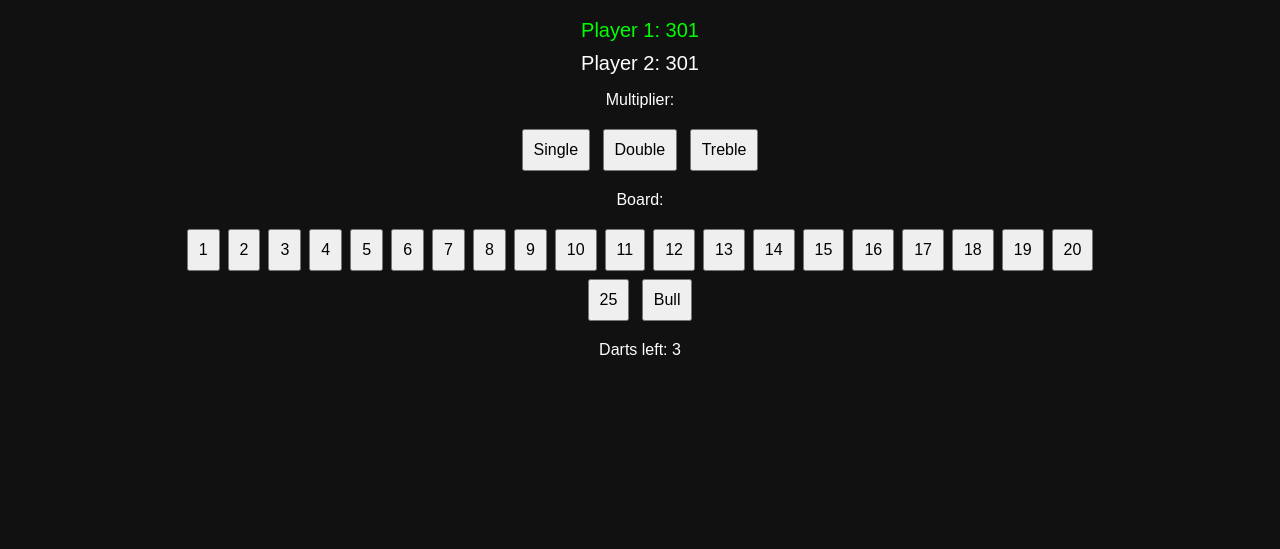
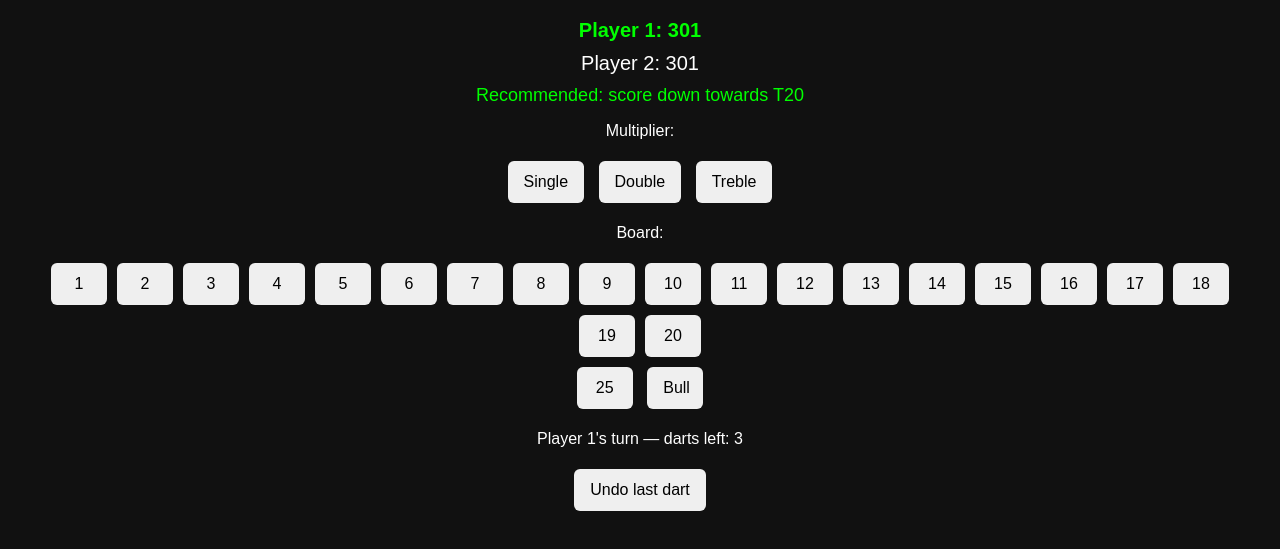
Before and after one commit to j2trappy5/darts-counter, a plain HTML site: page index.html in a window 1280 px wide. Both pictures are taken after a click on the button "301". Shown: the part 89-638 px from the top of the page. Drawn offline with Linux system fonts and the light colour scheme.

Commit message:
Update index.html

```diff
--- a/index.html
+++ b/index.html
@@ -6,10 +6,13 @@
   <title>Darts Calculator (2 Players)</title>
   <style>
     body { font-family: Arial, sans-serif; background:#111; color:#fff; text-align:center; padding:20px; }
-    button { margin:4px; padding:10px; font-size:16px; }
+    button { margin:5px; padding:12px 16px; font-size:16px; cursor:pointer; border-radius:6px; border:none; }
+    button:active { transform: scale(0.95); background:#444; }
     .player { margin:10px 0; font-size:20px; }
-    .active { color:#0f0; }
-    .finish { font-size:16px; color:#0f0; }
+    .active { color:#0f0; font-weight:bold; }
+    .finish { font-size:18px; color:#0f0; margin-top:10px; }
+    .board button { width:56px; }
+    input { padding:8px; font-size:16px; margin:5px; }
   </style>
 </head>
 <body>
@@ -17,14 +20,19 @@
 <h1>Darts Calculator</h1>
 
 <div id="setup">
+  <p>Player names:</p>
+  <input id="name1" placeholder="Player 1 name">
+  <input id="name2" placeholder="Player 2 name">
+
   <p>Select game:</p>
   <button onclick="startGame(301)">301</button>
   <button onclick="startGame(501)">501</button>
 </div>
 
 <div id="game" style="display:none;">
-  <div id="p1" class="player active"></div>
+  <div id="p1" class="player"></div>
   <div id="p2" class="player"></div>
+
   <div id="finish" class="finish"></div>
 
   <p>Multiplier:</p>
@@ -33,7 +41,7 @@
   <button onclick="setMult(3)">Treble</button>
 
   <p>Board:</p>
-  <div>
+  <div class="board">
     <script>
       for (let i = 1; i <= 20; i++) {
         document.write(`<button onclick=\"throwDart(${i})\">${i}</button>`);
@@ -44,21 +52,37 @@
     <button onclick="throwBull(50)">Bull</button>
   </div>
 
-  <p id="turnInfo">Darts left: 3</p>
+  <p id="turnInfo"></p>
+  <button onclick="undoLast()">Undo last dart</button>
 </div>
 
 <script>
 let scores = [0, 0];
+let names = ["Player 1", "Player 2"];
 let currentPlayer = 0;
 let dartsLeft = 3;
 let multiplier = 1;
+let history = [];
+let startScore = 501;
 
 function startGame(start) {
+  startScore = start;
+  names[0] = document.getElementById('name1').value || 'Player 1';
+  names[1] = document.getElementById('name2').value || 'Player 2';
   scores = [start, start];
   currentPlayer = 0;
   dartsLeft = 3;
+  history = [];
   document.getElementById('setup').style.display = 'none';
   document.getElementById('game').style.display = 'block';
+  update();
+}
+
+function resetGame() {
+  scores = [startScore, startScore];
+  currentPlayer = 0;
+  dartsLeft = 3;
+  history = [];
   update();
 }
 
@@ -76,14 +100,11 @@ function throwBull(val) {
 function applyScore(points) {
   if (dartsLeft === 0) return;
 
+  history.push({ scores: [...scores], player: currentPlayer, darts: dartsLeft });
+
   let newScore = scores[currentPlayer] - points;
 
-  if (newScore < 0 || newScore === 1) {
-    endTurn();
-    return;
-  }
-
-  if (newScore === 0 && points % 2 !== 0) {
+  if (newScore < 0 || newScore === 1 || (newScore === 0 && points % 2 !== 0)) {
     endTurn();
     return;
   }
@@ -92,7 +113,8 @@ function applyScore(points) {
   dartsLeft--;
 
   if (scores[currentPlayer] === 0) {
-    alert(`Player ${currentPlayer + 1} wins!`);
+    alert(names[currentPlayer] + ' wins!');
+    resetGame();
     return;
   }
 
@@ -106,30 +128,94 @@ function endTurn() {
   update();
 }
 
+function undoLast() {
+  if (history.length === 0) return;
+  let last = history.pop();
+  scores = last.scores;
+  currentPlayer = last.player;
+  dartsLeft = last.darts;
+  update();
+}
+
 function update() {
-  document.getElementById('p1').innerText = `Player 1: ${scores[0]}`;
-  document.getElementById('p2').innerText = `Player 2: ${scores[1]}`;
+  document.getElementById('p1').innerText = `${names[0]}: ${scores[0]}`;
+  document.getElementById('p2').innerText = `${names[1]}: ${scores[1]}`;
 
   document.getElementById('p1').classList.toggle('active', currentPlayer === 0);
   document.getElementById('p2').classList.toggle('active', currentPlayer === 1);
 
-  document.getElementById('turnInfo').innerText = `Darts left: ${dartsLeft}`;
+  document.getElementById('turnInfo').innerText = `${names[currentPlayer]}'s turn — darts left: ${dartsLeft}`;
   document.getElementById('finish').innerText = getFinish(scores[currentPlayer]);
 }
 
 function getFinish(s) {
-  if (s > 170) return '';
-  if (s === 170) return 'Finish: T20 T20 Bull';
-  if (s === 167) return 'Finish: T20 T19 Bull';
-  if (s === 160) return 'Finish: T20 T20 D20';
-  if (s === 40) return 'Finish: D20';
-  if (s === 32) return 'Finish: D16';
-  if (s === 24) return 'Finish: D12';
-  if (s === 16) return 'Finish: D8';
-  if (s === 8) return 'Finish: D4';
-  if (s === 4) return 'Finish: D2';
-  if (s === 2) return 'Finish: D1';
-  return 'Finish possible';
+  const finishes = {
+    170: 'T20 T20 Bull',
+    167: 'T20 T19 Bull',
+    164: 'T20 T18 Bull',
+    161: 'T20 T17 Bull',
+    160: 'T20 T20 D20',
+    158: 'T20 T20 D19',
+    157: 'T20 T19 D20',
+    156: 'T20 T20 D18',
+    155: 'T20 T19 D19',
+    154: 'T20 T18 D20',
+    153: 'T20 T19 D18',
+    152: 'T20 T20 D16',
+    151: 'T20 T17 D20',
+    150: 'T20 T18 D18',
+    149: 'T20 T19 D16',
+    148: 'T20 T16 D20',
+    147: 'T20 T17 D18',
+    146: 'T20 T18 D16',
+    145: 'T20 T15 D20',
+    144: 'T20 T20 D12',
+    143: 'T20 T17 D16',
+    142: 'T20 T14 D20',
+    141: 'T20 T19 D12',
+    140: 'T20 T20 D10',
+    139: 'T20 T13 D20',
+    138: 'T20 T18 D12',
+    137: 'T20 T19 D10',
+    136: 'T20 T20 D8',
+    135: 'T20 T17 D12',
+    134: 'T20 T14 D16',
+    133: 'T20 T19 D8',
+    132: 'T20 T20 D6',
+    131: 'T20 T13 D16',
+    130: 'T20 T20 D5',
+    129: 'T19 T20 D6',
+    128: 'T18 T14 D16',
+    127: 'T20 T17 D8',
+    126: 'T19 T19 D6',
+    125: '25 T20 D20',
+    124: 'T20 T16 D8',
+    123: 'T19 T16 D9',
+    122: 'T18 T20 D4',
+    121: 'T20 T11 D14',
+    120: 'T20 S20 D20',
+    100: 'T20 D20',
+    80: 'T20 D10',
+    60: '20 D20',
+    50: '10 D20',
+    40: 'D20',
+    32: 'D16',
+    24: 'D12',
+    16: 'D8',
+    8: 'D4',
+    4: 'D2',
+    2: 'D1'
+  };
+
+  if (finishes[s]) return 'Finish: ' + finishes[s];
+
+  if (s > 170) return 'Recommended: score down towards T20';
+
+  if (s % 2 === 1) return 'Recommended: set up a double (leave even)';
+
+  if (s <= 40) return 'Recommended: leave D' + (s / 2);
+
+  return 'Recommended: aim T20 to leave a finish';
 }
 </script>
 
```
